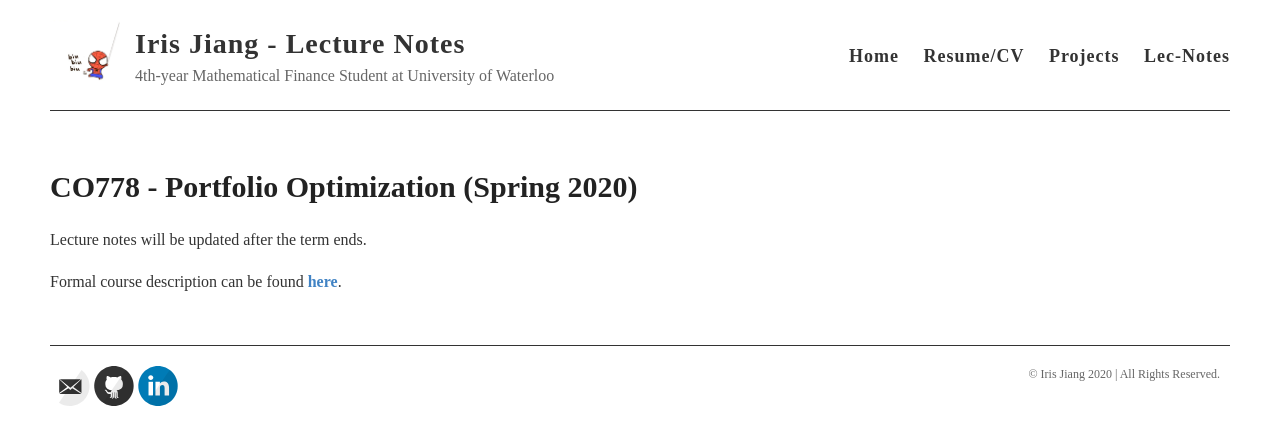
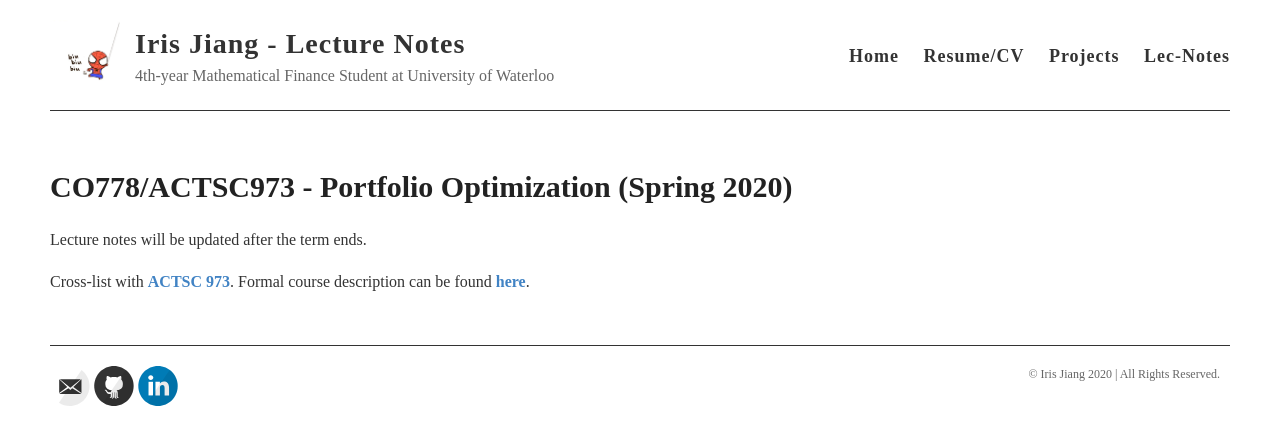
Before and after one commit to iris-jiang15/iris-jiang15.github.io, a Jekyll site: the page built from _notes/CO778.md, in a window 1280 px wide. Shown: the top 445 px of the page. Built offline with Jekyll 4.4.1, drawn with Linux system fonts in a browser that asks for light colours.

```diff
--- a/_notes/CO778.md
+++ b/_notes/CO778.md
@@ -1,7 +1,7 @@
 ---
 subject: CO
 course: CO778
-title: CO778 - Portfolio Optimization (Spring 2020)
+title: CO778/ACTSC973 - Portfolio Optimization (Spring 2020)
 permalink: /co778/
 
 ---
@@ -10,4 +10,4 @@ permalink: /co778/
 
 Lecture notes will be updated after the term ends.
 
-Formal course description can be found [here](https://uwaterloo.ca/graduate-studies-academic-calendar/graduate-course/subject/CO#778).
+Cross-list with [ACTSC 973](https://uwaterloo.ca/graduate-studies-academic-calendar/graduate-course/subject/ACTSC#973). Formal course description can be found [here](https://uwaterloo.ca/graduate-studies-academic-calendar/graduate-course/subject/CO#778).
```
Also changed, not shown: _notes/ACTSC372.md (+1 -1 lines), _notes/PMATH333.md (+1 -3 lines), _notes/PMATH351.md (+2 -2 lines), _notes/STAT331.md (+2 -3 lines), _notes/STAT332.md (added, +12 -0 lines), 3 other files.
